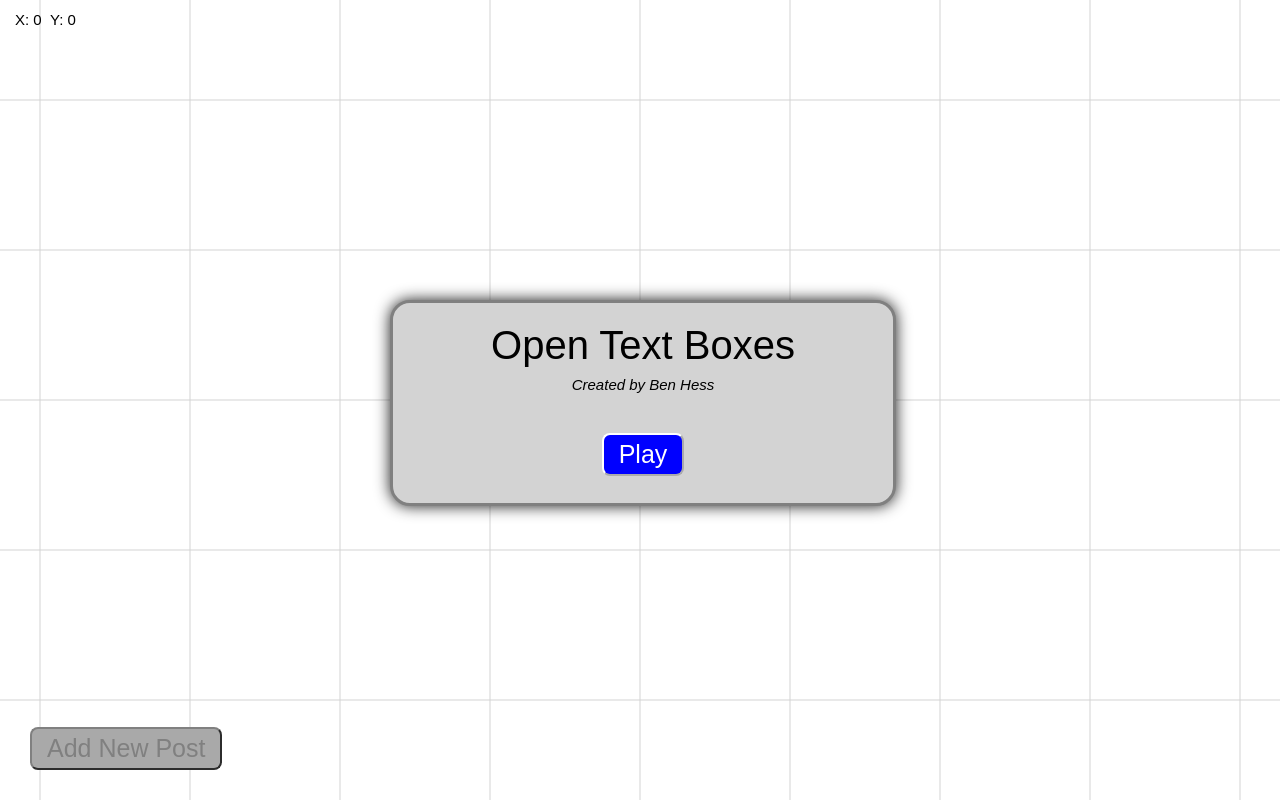
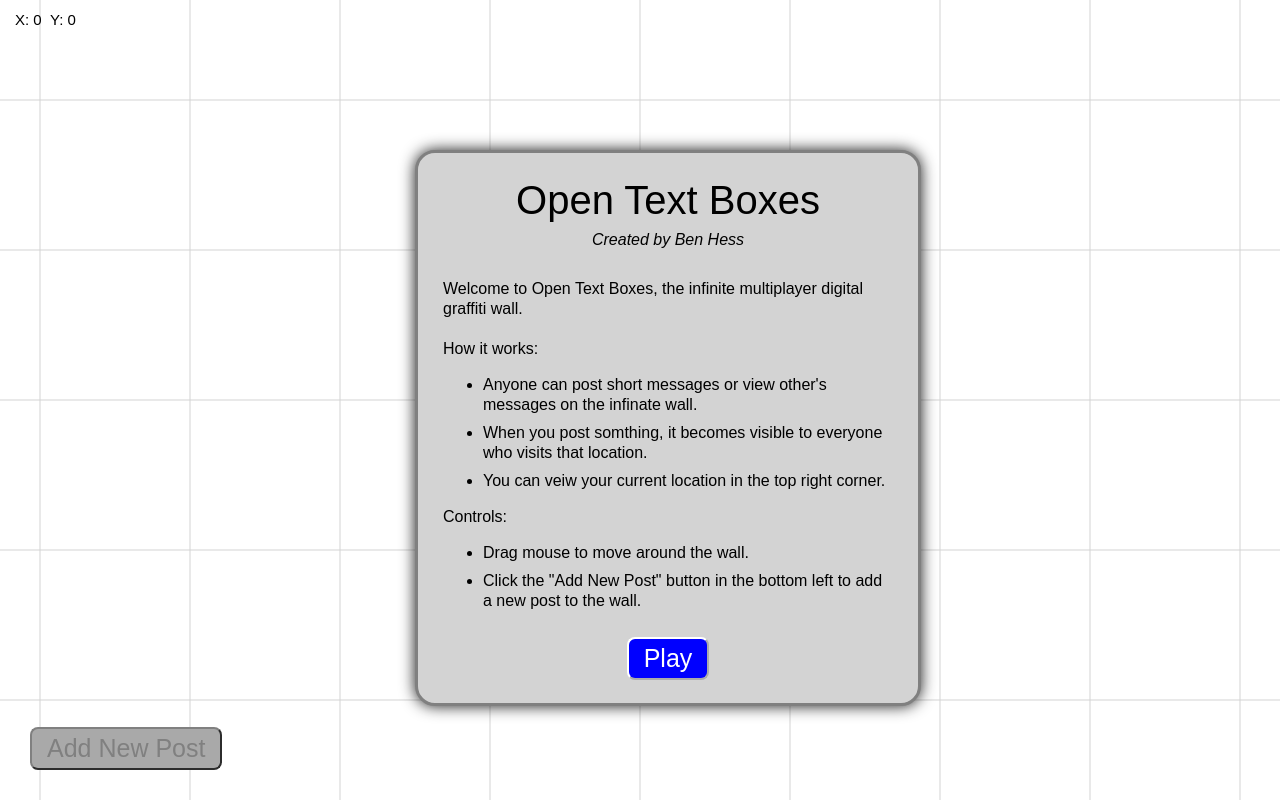
Before and after one commit to benhess02/OpenTextWall, a PHP site: page / in a window 1280 px wide. Run offline with PHP 8.4, Linux system fonts and the light colour scheme; data that the repository does not hold is empty.

Commit message:
Added info an updated UI

```diff
--- a/index.html
+++ b/index.html
@@ -9,7 +9,7 @@
 <body>
     <canvas id="cvs"></canvas>
     <div id="addBox" class="box">
-        <textarea id="postArea"></textarea>
+        <textarea id="postArea" maxlength="300"></textarea>
         <button id="addBtn" class="blue-button">Post</button>
         <button id="addCancelBtn" class="blue-button">Cancel</button>
     </div>
@@ -17,6 +17,36 @@
     <div id="infoBox" class="box">
         <span class="titleText">Open Text Boxes</span>
         <span class="subtitleText">Created by Ben Hess</span>
+        <span class="instructionText">
+            Welcome to Open Text Boxes, the infinite multiplayer digital graffiti wall.
+            <br>
+            <br>
+            How it works:
+            <ul>
+                <li>
+                    Anyone can post short messages or view other's
+                    messages on the infinate wall.
+                </li>
+                <li>
+                    When you post somthing, it becomes visible to
+                    everyone who visits that location.
+                </li>
+                <li>
+                    You can veiw your current location in the top
+                    right corner.
+                </li>
+            </ul>
+            Controls:
+            <ul>
+                <li>
+                    Drag mouse to move around the wall.
+                </li>
+                <li>
+                    Click the "Add New Post" button in the bottom
+                    left to add a new post to the wall.
+                </li>
+            </ul>
+        </span>
         <button id="playBtn" class="blue-button">Play</button>
     </div>
 
--- a/style.css
+++ b/style.css
@@ -17,17 +17,28 @@ html, body{
     display: block;
     font-family: Arial, Helvetica, sans-serif;
     font-size: 40px;
-    margin-top: 20px;
 }
 
 .subtitleText {
     display: block;
     font-family: Arial, Helvetica, sans-serif;
-    font-size: 15px;
+    font-size: 16px;
     font-style: italic;
     margin-top: 8px;
 }
 
+.instructionText {
+    margin-top: 30px;
+    font-family: Arial, Helvetica, sans-serif;
+    display: block;
+    font-size: 16px;
+    text-align: left;
+    line-height: 20px;
+}
+
+.instructionText li {
+    margin-bottom: 8px;
+}
 
 /* Boxes */
 .box {
@@ -42,6 +53,7 @@ html, body{
     box-shadow: 0px 0px 15px rgb(30, 30, 30);
     z-index: 2;
     visibility: hidden;
+    padding: 25px;
     text-align: center;
 }
 
@@ -53,10 +65,10 @@ html, body{
 }
 
 #infoBox {
-    width: 500px;
-    height: 200px;
-    margin-left: -250px;
-    margin-top: -100px;
+    width: 450px;
+    height: 500px;
+    margin-left: -225px;
+    margin-top: -250px;
 }
 
 
@@ -85,7 +97,7 @@ html, body{
 }
 
 #playBtn {
-    margin-top: 40px;
+    margin-top: 10px;
 }
 
 #addBtn {
@@ -105,12 +117,13 @@ html, body{
 
 /* Textboxes */
 #postArea {
-    display: inline-block;
-    margin-top: 15px;
+    margin: auto;
+    display: block;
     padding: 5px;
+    margin-bottom: 15px;
     font-size: 20px;
     border-radius: 8px;
-    width: 450px;
-    height: 100px;
+    width: 475px;
+    height: 125px;
     resize: none;
 }
```
